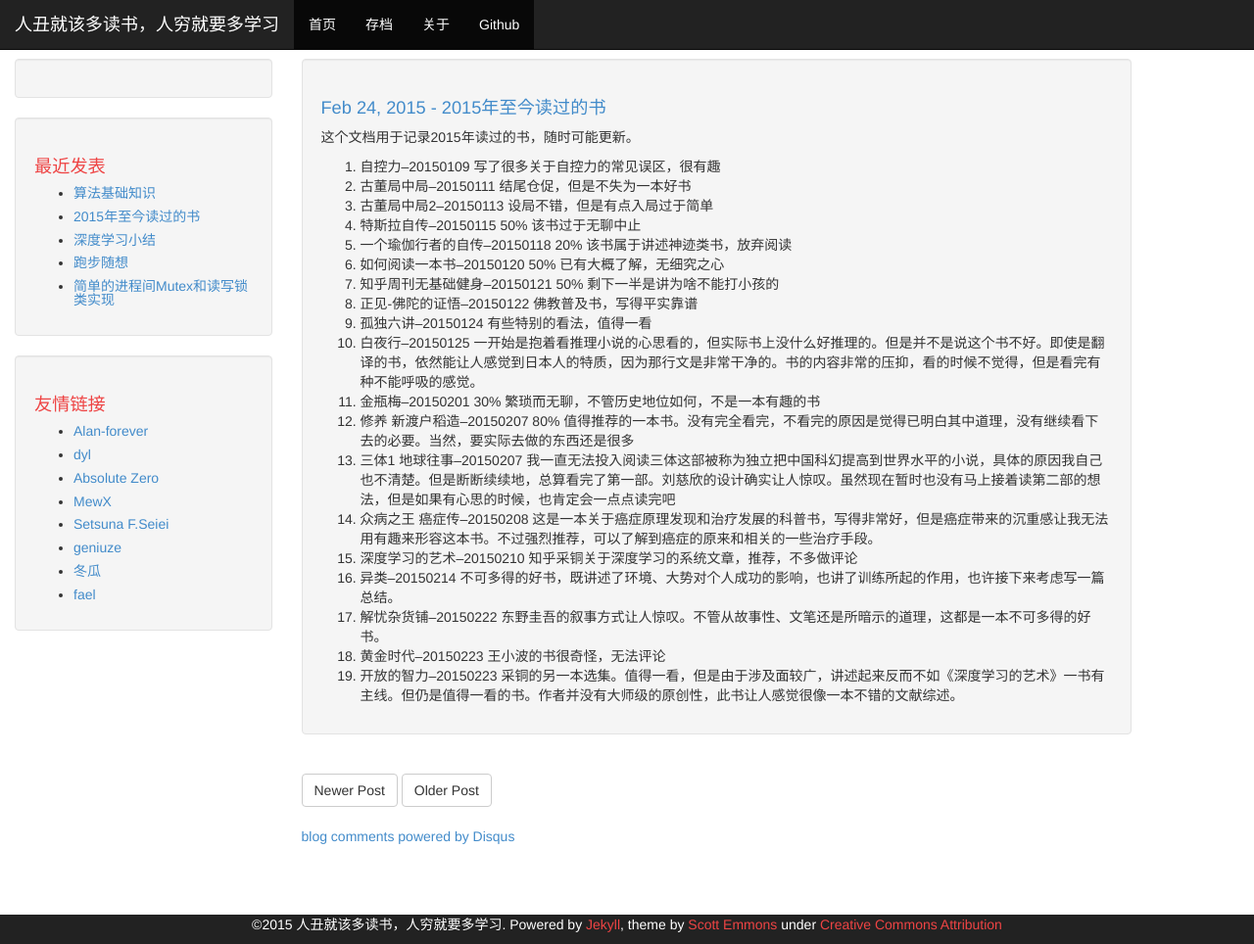
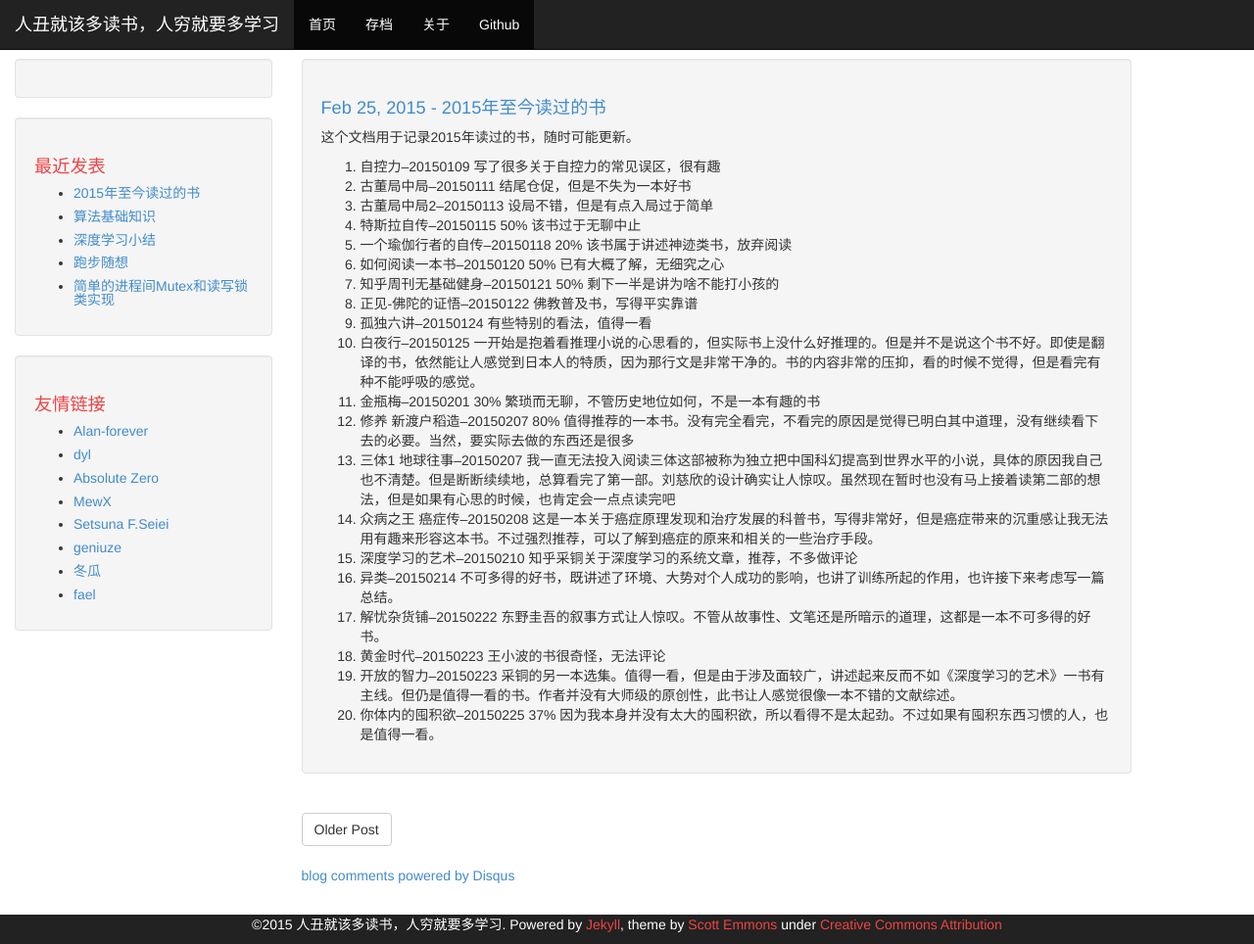
Before and after one commit to phonzia/old_blog, a Jekyll site: the page built from _posts/2015-02-25-BooksRead.md, in a window 1280 px wide and 964 px high. Shown: the whole window at 98% size. Built offline with Jekyll 4.4.1, drawn with Linux system fonts in a browser that asks for light colours; Markdown is read by kramdown in place of the engine named in the settings; comment, search, counter and statistics services are not loaded.

Commit message:
add books read

```diff
--- a/_posts/2015-02-24-BooksRead.md
+++ b/_posts/2015-02-25-BooksRead.md
@@ -24,3 +24,4 @@ title: "2015年至今读过的书"
 17. 解忧杂货铺--20150222 东野圭吾的叙事方式让人惊叹。不管从故事性、文笔还是所暗示的道理，这都是一本不可多得的好书。
 18. 黄金时代--20150223 王小波的书很奇怪，无法评论
 19. 开放的智力--20150223 采铜的另一本选集。值得一看，但是由于涉及面较广，讲述起来反而不如《深度学习的艺术》一书有主线。但仍是值得一看的书。作者并没有大师级的原创性，此书让人感觉很像一本不错的文献综述。
+20. 你体内的囤积欲--20150225 37% 因为我本身并没有太大的囤积欲，所以看得不是太起劲。不过如果有囤积东西习惯的人，也是值得一看。
```
